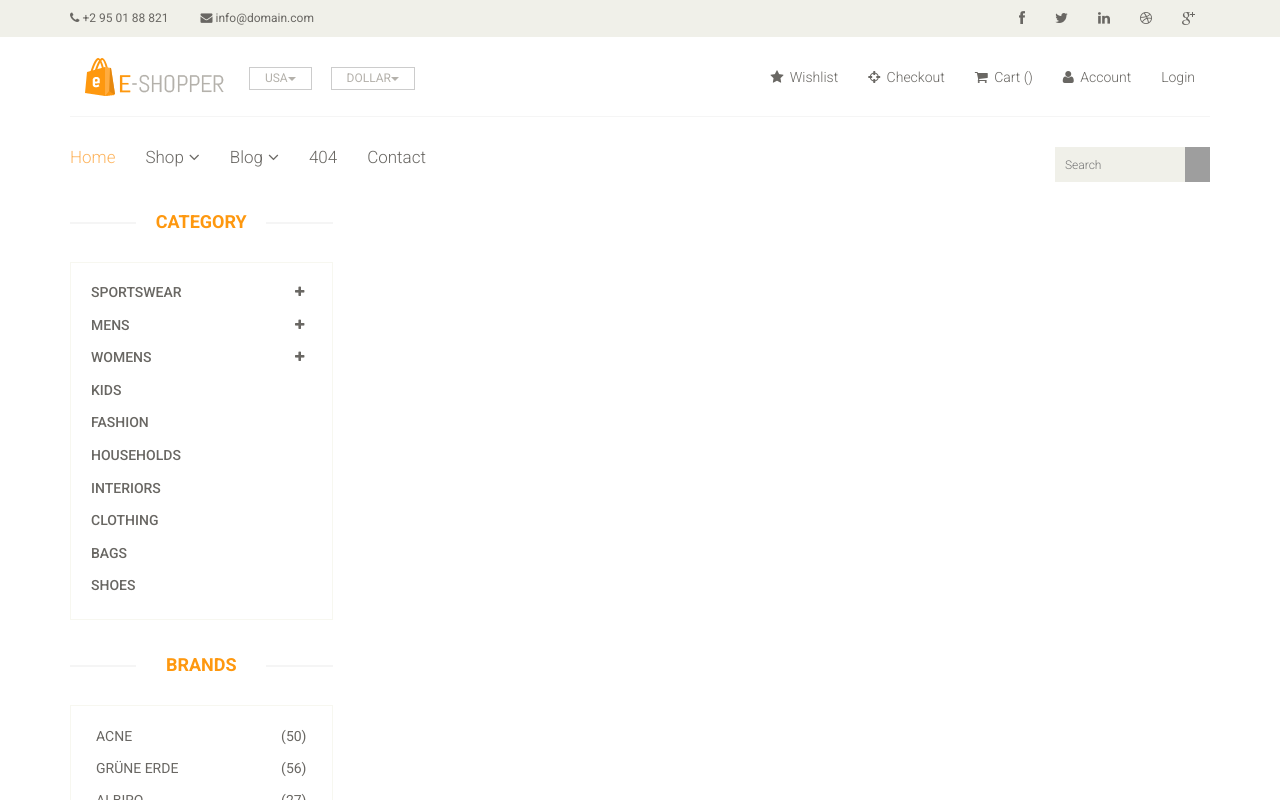
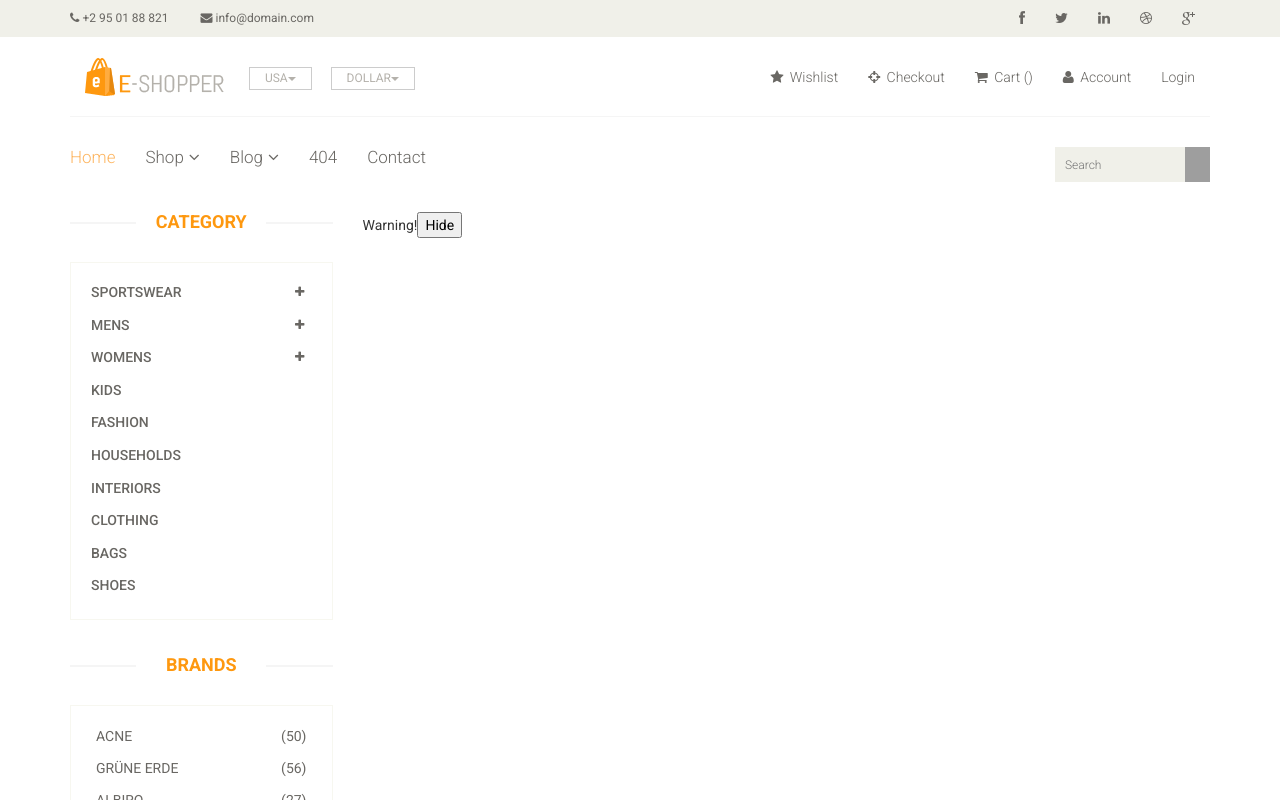
Before and after one commit to thanminhhy/my-react-app, a React (Vite) app: page /bai11_3 in a window 1280 px wide. Shown: the top 800 px of the page. Built offline with nearby package versions, Linux system fonts and the light colour scheme; grey boxes are pictures that could not be loaded.

Commit message:
use props.children to display content inside parent component

```diff
--- /dev/null
+++ b/src/components/bai11/Vdu3.jsx
@@ -0,0 +1,35 @@
+import { useState } from "react";
+function Vdu3() {
+  function Warning(props) {
+    if (!props.warning) {
+      return null;
+    }
+    return (
+      <div>
+        Warning!
+        {props.children}
+      </div>
+    );
+  }
+
+  function Login() {
+    const [showWarning, setShowWarning] = useState(true);
+
+    function handleToggleClick() {
+      setShowWarning(!showWarning);
+    }
+
+    return (
+      <div>
+        <Warning warning={showWarning}>
+          <button onClick={handleToggleClick}>
+            {showWarning ? "Hide" : "Show"}
+          </button>
+        </Warning>
+      </div>
+    );
+  }
+  return <div>{Login()}</div>;
+}
+
+export default Vdu3;
--- a/src/main.jsx
+++ b/src/main.jsx
@@ -14,6 +14,7 @@ import Account from "./components/Account.jsx";
 import Login from "./components/Login.jsx";
 import Vdu1 from "./components/bai11/Vdu1.jsx";
 import Vdu2 from "./components/bai11/Vdu2.jsx";
+import Vdu3 from "./components/bai11/Vdu3.jsx";
 
 createRoot(document.getElementById("root")).render(
   <StrictMode>
@@ -26,6 +27,7 @@ createRoot(document.getElementById("root")).render(
           <Route path="/login" element={<Login />} />
           <Route path="/bai11_1" element={<Vdu1 />} />
           <Route path="/bai11_2" element={<Vdu2 />} />
+          <Route path="bai11_3" element={<Vdu3 />} />
         </Routes>
       </App>
     </BrowserRouter>
```
